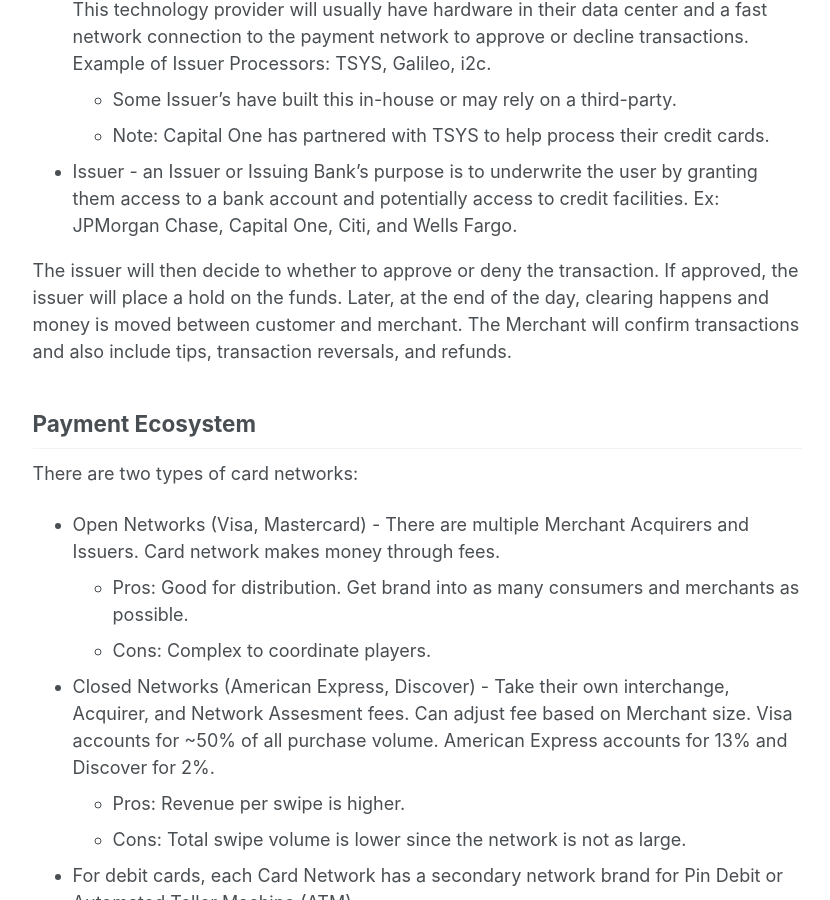
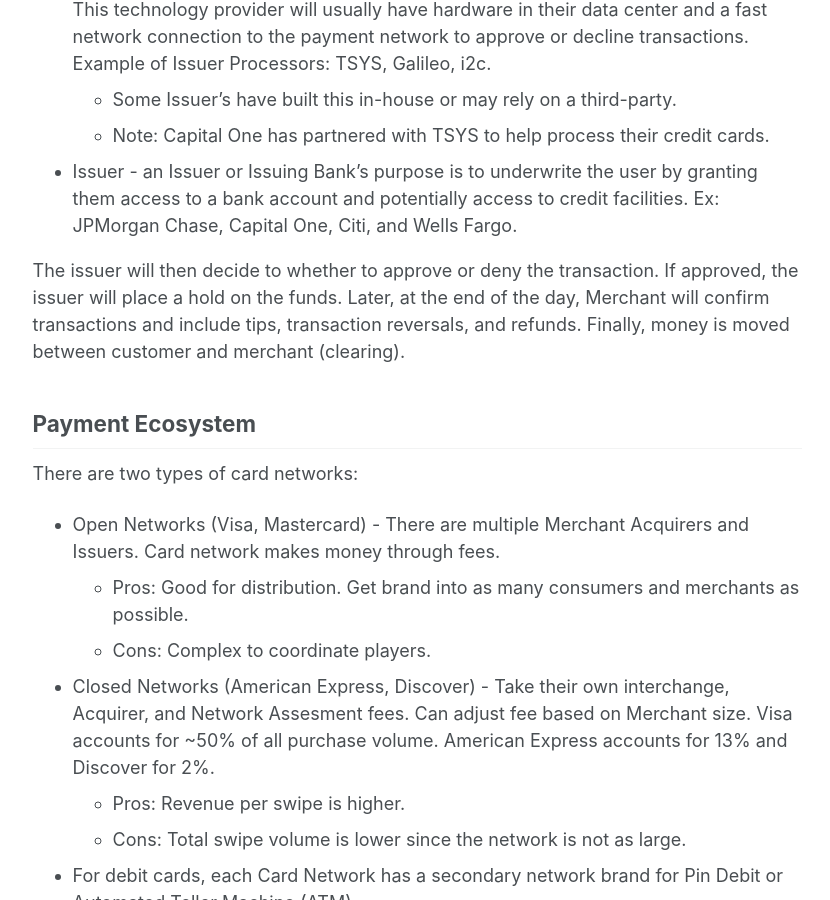
Before and after one commit to EthanHNguyen/ethanhnguyen.github.io, a Jekyll site: the page built from _posts/2023-12-20-book-summary.md, in a window 1280 px wide and 900 px high, scrolled down 1444 px. Shown: the whole window, without its empty margins (249-1079 px from the left). Built offline with Jekyll 4.4.1, drawn with Linux system fonts in a browser that asks for light colours.

Commit message:
edit overview

```diff
--- a/_posts/2023-12-20-book-summary.md
+++ b/_posts/2023-12-20-book-summary.md
@@ -32,7 +32,7 @@
     - Note: Capital One has partnered with TSYS to help process their credit cards.
 * Issuer - an Issuer or Issuing Bank’s purpose is to underwrite the user by granting them access to a bank account and potentially access to credit facilities. Ex: JPMorgan Chase, Capital One, Citi, and Wells Fargo.
 
-The issuer will then decide to whether to approve or deny the transaction. If approved, the issuer will place a hold on the funds. Later, at the end of the day, clearing happens and money is moved between customer and merchant. The Merchant will confirm transactions and also include tips, transaction reversals, and refunds.
+The issuer will then decide to whether to approve or deny the transaction. If approved, the issuer will place a hold on the funds. Later, at the end of the day, Merchant will confirm transactions and include tips, transaction reversals, and refunds. Finally, money is moved between customer and merchant (clearing).
 
 ## Payment Ecosystem
 There are two types of card networks:
```
